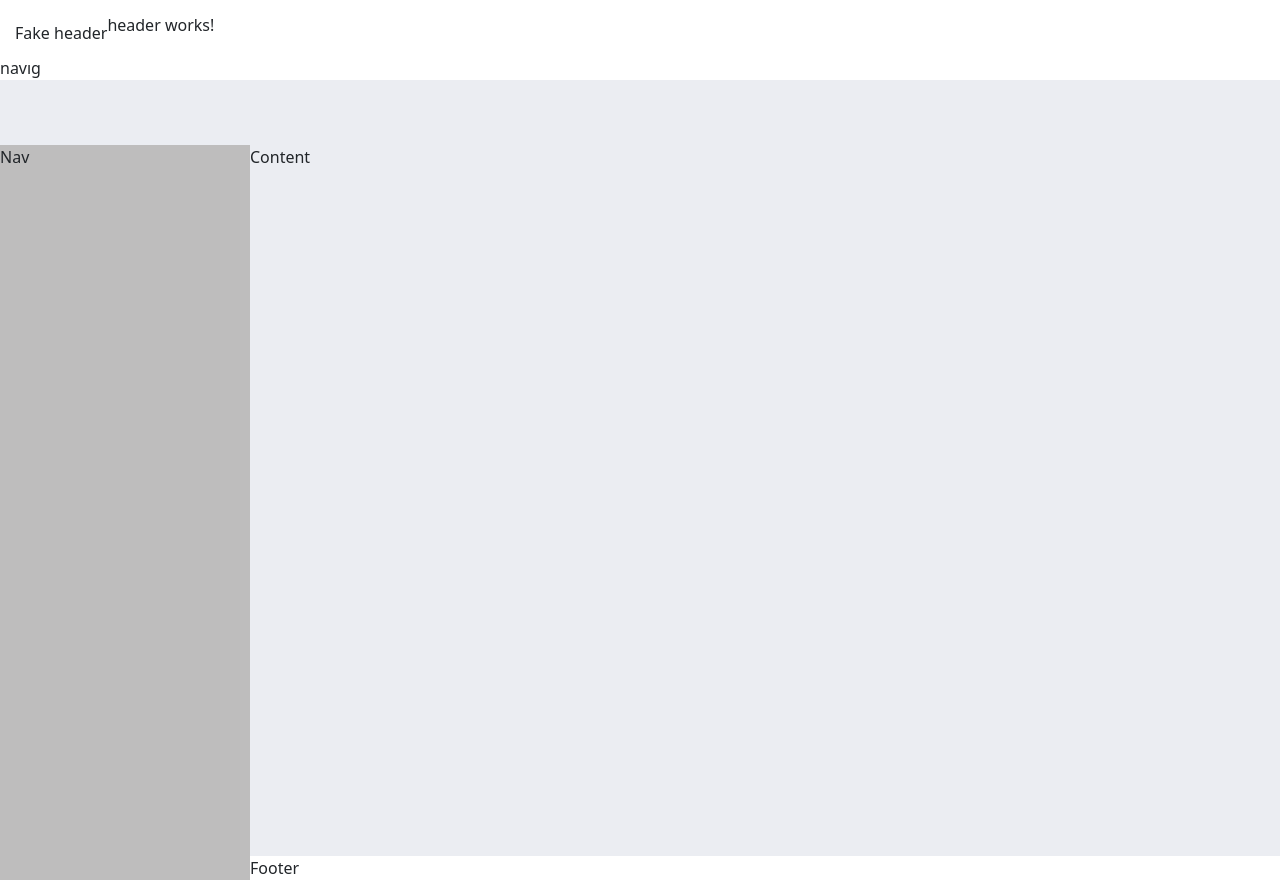
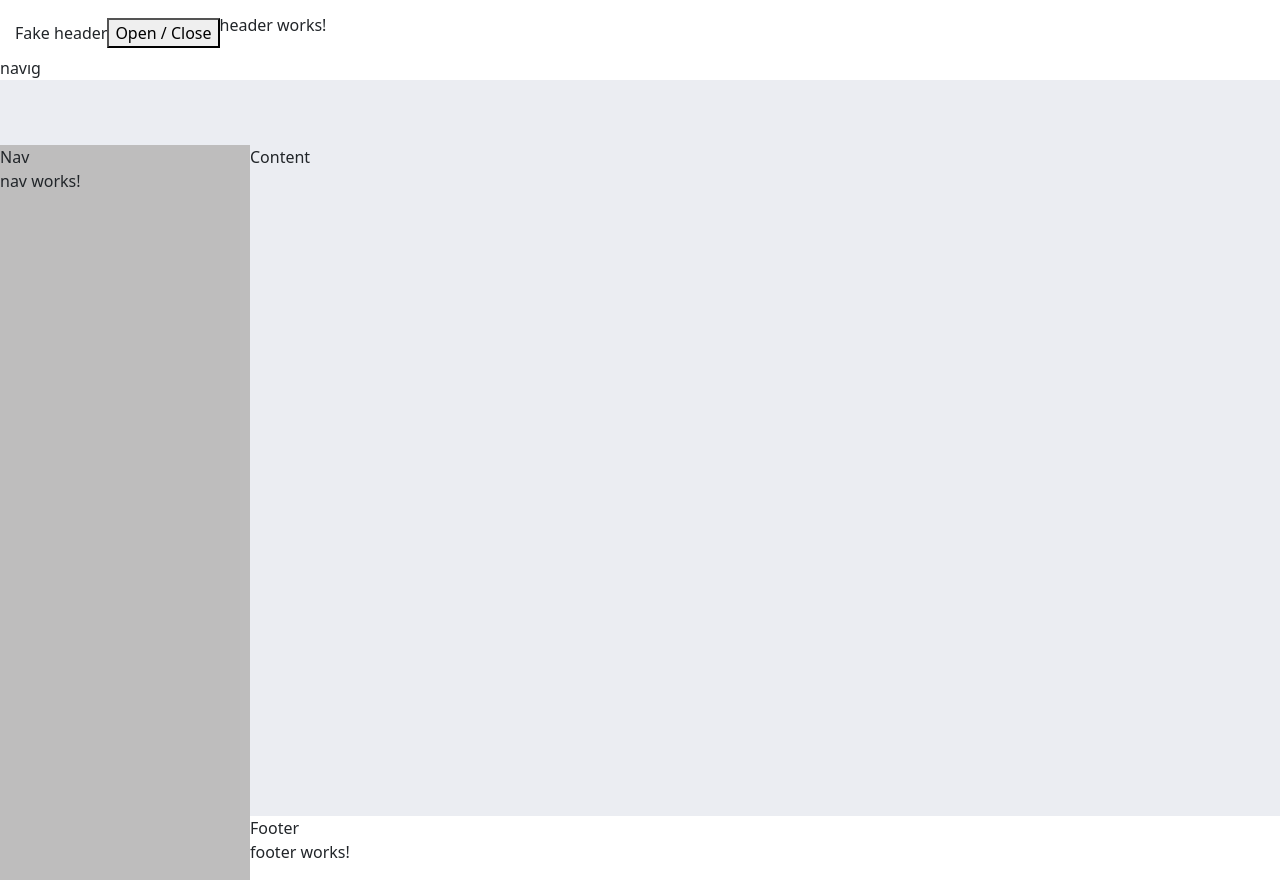
Before and after one commit to Kimonae/Crm, an Angular app: page / in a window 1280 px wide. Built offline with nearby package versions, Linux system fonts and the light colour scheme.

Commit message:
add shy button

```diff
--- a/src/app/app.component.html
+++ b/src/app/app.component.html
@@ -4,7 +4,12 @@
 
 <app-ui>
 
-  <app-header> </app-header>
+  <app-header class ='tr_header'> </app-header>
+
+  <app-nav class ='tr_nav'> </app-nav>
+
+
+  <app-footer class ='tr_footer'> </app-footer>
 
 
 </app-ui>
--- a/src/app/ui/components/ui/ui.component.html
+++ b/src/app/ui/components/ui/ui.component.html
@@ -1,6 +1,7 @@
 <header class="fixed-top">
- Fake header
-  <ng-content> </ng-content>
+ Fake header <!-- Inutile, répétition. app.compo.html-->
+ <button (click)='onSubmit()'> Open / Close</button>
+  <ng-content select ='.tr_header'> </ng-content> <!-- Permet d'afficher le header en l'intégrant en app-ui dans app.compo.html-->
 </header>
 
 <main>
@@ -9,6 +10,8 @@
   <aside>
     <div class="scroller">
       Nav
+
+      <ng-content select ='.tr_nav'> </ng-content>
     </div>
   </aside>
   <div class="page">
@@ -17,6 +20,7 @@
     </div>
     <footer>
       Footer
+      <ng-content select ='.tr_footer'> </ng-content>
     </footer>
   </div>
 </main>
--- a/src/app/ui/components/ui/ui.component.ts
+++ b/src/app/ui/components/ui/ui.component.ts
@@ -12,4 +12,10 @@ export class UiComponent implements OnInit {
   ngOnInit(): void {
   }
 
-}
+  public onSubmit() {
+
+    console.log("Don't look me like that. I'm a shy button >//<")
+
+  }
+
+}// rien écrire après
```
